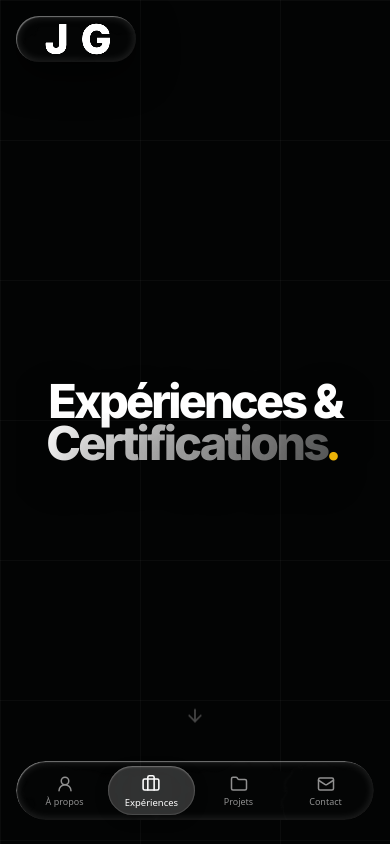
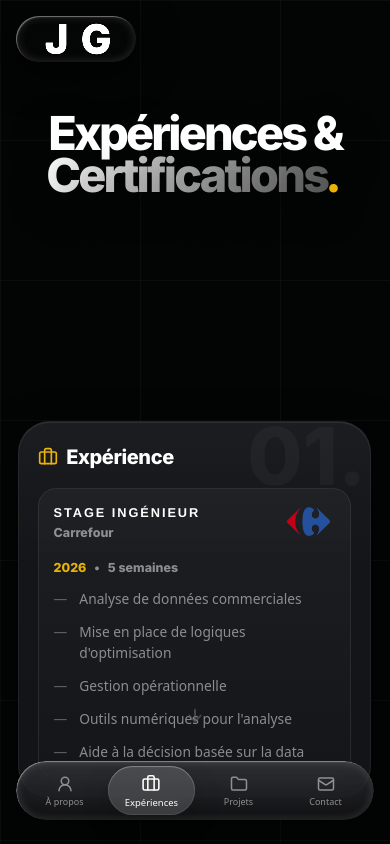
Before and after one commit to JeremyGnt/portfolio, a Vue app: page /experience in a window 390 px wide. Shown: the top 844 px of the page. Built offline with nearby package versions, Linux system fonts and the light colour scheme.

Commit message:
feat: enhance mobile experience by improving layout and animation for cards and navigation

```diff
--- a/src/App.vue
+++ b/src/App.vue
@@ -496,6 +496,12 @@ onUnmounted(() => {
     align-self: flex-start;
   }
 
+  #header-logo-bg {
+    background-color: rgba(15, 15, 15, 0.24);
+    backdrop-filter: blur(14px) saturate(1.08);
+    -webkit-backdrop-filter: blur(14px) saturate(1.08);
+  }
+
   .header-menu {
     position: fixed;
     left: 1rem;
--- a/src/components/LiquidMenu.vue
+++ b/src/components/LiquidMenu.vue
@@ -182,6 +182,7 @@ const restoreBubbleTransitions = () => {
 
 const syncMobileContentVisibility = () => {
   if (isMobileViewport()) {
+    isCompactMode.value = false
     isMenuContentVisible.value = true
   }
 }
@@ -195,6 +196,7 @@ const clearMenuContentRevealTimeout = () => {
 
 const revealMenuContentAfterExpand = () => {
   if (isMobileViewport()) {
+    isCompactMode.value = false
     isMenuContentVisible.value = true
     return
   }
@@ -426,7 +428,7 @@ const handleCompactModeChange = (event: Event) => {
   clearMenuContentRevealTimeout()
 
   if (isMobileViewport()) {
-    isCompactMode.value = compact
+    isCompactMode.value = false
     isMenuContentVisible.value = true
     scheduleMenuLayoutSync()
     return
@@ -704,6 +706,7 @@ onBeforeUnmount(() => {
   border-radius: inherit;
   background-color: rgba(15, 15, 15, 0.1);
   backdrop-filter: brightness(1.2) blur(1px) url(#menuDisplacementFilter);
+  -webkit-backdrop-filter: brightness(1.2) blur(1px);
   box-shadow:
     inset 1px 1px 1px 0 rgba(255, 255, 255, 0.4),
     inset -1px -1px 2px 0 rgba(0, 0, 0, 0.1),
@@ -781,6 +784,9 @@ onBeforeUnmount(() => {
   border-radius: 35px;
   pointer-events: none;
   transform: scale(1);
+  isolation: isolate;
+  backface-visibility: hidden;
+  -webkit-backface-visibility: hidden;
   transition:
     left var(--move-duration, 0.8s) cubic-bezier(0.34, 1.25, 0.64, 1),
     top var(--move-duration, 0.8s) cubic-bezier(0.34, 1.25, 0.64, 1),
@@ -791,6 +797,7 @@ onBeforeUnmount(() => {
     box-shadow 0.3s ease,
     transform var(--grow-duration, 0.46s) cubic-bezier(0.22, 1, 0.36, 1);
   backdrop-filter: blur(20px) saturate(1.1);
+  -webkit-backdrop-filter: blur(20px) saturate(1.1);
   background-color: rgba(255, 255, 255, 0.18);
   box-shadow:
     inset 0 1px 2px rgba(255, 255, 255, 0.25),
@@ -820,6 +827,7 @@ onBeforeUnmount(() => {
 
 .active-bubble.moving {
   backdrop-filter: brightness(1.2) blur(1px) url(#menuDisplacementFilter);
+  -webkit-backdrop-filter: brightness(1.2) blur(1px);
   background-color: rgba(255, 255, 255, 0.02);
   box-shadow:
     inset 1px 1px 1px 0 rgba(255, 255, 255, 0.4),
@@ -839,6 +847,7 @@ onBeforeUnmount(() => {
 .active-bubble.dragging {
   transform: scale(1.28);
   backdrop-filter: brightness(1.2) blur(1px) url(#menuDisplacementFilter);
+  -webkit-backdrop-filter: brightness(1.2) blur(1px);
   background-color: rgba(255, 255, 255, 0.03);
   box-shadow:
     inset 1px 1px 1px 0 rgba(255, 255, 255, 0.42),
@@ -857,6 +866,20 @@ onBeforeUnmount(() => {
   .liquid-menu.is-compact .menu-shell {
     width: 100%;
     max-width: 100%;
+  }
+
+  .menu-shell {
+    isolation: isolate;
+    backface-visibility: hidden;
+    -webkit-backface-visibility: hidden;
+  }
+
+  .menu-bg {
+    background:
+      linear-gradient(180deg, rgba(255, 255, 255, 0.12) 0%, rgba(255, 255, 255, 0.04) 100%),
+      rgba(12, 14, 18, 0.42);
+    backdrop-filter: blur(18px) saturate(1.16);
+    -webkit-backdrop-filter: blur(18px) saturate(1.16);
   }
 
   .menu-shell-track {
@@ -903,6 +926,23 @@ onBeforeUnmount(() => {
     transform: none;
   }
 
+  .liquid-menu:not(.is-content-visible) .active-bubble {
+    opacity: 1;
+  }
+
+  .active-bubble,
+  .active-bubble.moving,
+  .active-bubble.growing,
+  .active-bubble.dragging {
+    backdrop-filter: blur(16px) saturate(1.12);
+    -webkit-backdrop-filter: blur(16px) saturate(1.12);
+    background-color: rgba(255, 255, 255, 0.16);
+    box-shadow:
+      inset 0 1px 1px rgba(255, 255, 255, 0.26),
+      inset 0 0 0 1px rgba(255, 255, 255, 0.08),
+      0 10px 28px rgba(0, 0, 0, 0.18);
+  }
+
   .item-icon {
     width: 18px;
     height: 18px;
--- a/src/components/experience/ExperienceSceneCard.vue
+++ b/src/components/experience/ExperienceSceneCard.vue
@@ -318,8 +318,32 @@ const resolveCertificationIcon = (icon: CertificationIcon) => certificationIconM
 }
 
 @media (max-width: 720px) {
+  .experience-card {
+    padding: 1.2rem;
+  }
+
+  .experience-card__number {
+    top: -0.4rem;
+    right: 0.25rem;
+    font-size: clamp(5rem, 20vw, 7.2rem);
+  }
+
+  .experience-card__header {
+    margin-bottom: 0.9rem;
+  }
+
   .experience-card__meta-title {
     font-size: 0.8rem;
+  }
+
+  .experience-card__panel {
+    gap: 0.68rem;
+    padding: 0.9rem;
+    border-radius: 1.15rem;
+  }
+
+  .experience-card__stack {
+    gap: 0.8rem;
   }
 
   .experience-card__company-logo-box {
@@ -330,7 +354,15 @@ const resolveCertificationIcon = (icon: CertificationIcon) => certificationIconM
 
   .experience-card__description,
   .experience-card__bullet-list :deep(li) {
-    font-size: 0.9rem;
+    font-size: 0.86rem;
+    line-height: 1.52;
+  }
+
+  .experience-card__date-line,
+  .experience-card__cert-date,
+  .experience-card__cert-subtitle,
+  .timeline-role {
+    font-size: 0.78rem;
   }
 
   .experience-card__body {
--- a/src/composables/useExperienceSceneAnimation.ts
+++ b/src/composables/useExperienceSceneAnimation.ts
@@ -10,6 +10,23 @@ const logoSpinResetThreshold = 0.68
 const mobileExperienceBreakpoint = '(max-width: 720px)'
 const mobileFirstCardOffset = 24
 const mobileCardHeaderGap = 10
+const mobileCardEntrySpacingViewportFactor = 0.52
+const mobileHeroSpaceViewportFactor = 0.46
+const mobileCardStageEntryViewportFactor = 0.12
+const mobileBottomSceneViewportFactor = 0.34
+const mobileBottomSceneMinimum = 160
+const mobileBottomNavClearance = 16
+const mobileScrollHintFadeDistance = 96
+
+const mobileSceneCssVars = [
+  '--experience-mobile-first-top',
+  '--experience-mobile-second-top',
+  '--experience-mobile-third-top',
+  '--experience-mobile-hero-space',
+  '--experience-mobile-entry-space',
+  '--experience-mobile-stack-spacing',
+  '--experience-mobile-bottom-space',
+] as const
 
 type SceneAnimationConfig = {
   endPercent: number
@@ -53,52 +70,63 @@ const getPinnedHeaderHeight = (card: HTMLElement) => {
   return Math.max(headerRect.bottom - cardRect.top, 84)
 }
 
-const createMobileSceneConfig = (
+const clearCardAnimationStyles = (cards: HTMLElement[]) => {
+  cards.forEach((card) => {
+    gsap.set(card, {
+      clearProps: 'transform,opacity,visibility,will-change',
+    })
+  })
+}
+
+const clearMobileSceneStyles = (stage: HTMLElement) => {
+  mobileSceneCssVars.forEach((cssVar) => {
+    stage.style.removeProperty(cssVar)
+  })
+}
+
+const syncMobileSceneStyles = (
   cards: HTMLElement[],
   stage: HTMLElement,
   header: HTMLElement | null,
-): SceneAnimationConfig => {
-  const stageRect = stage.getBoundingClientRect()
-  const stageTop = stageRect.top
-  const headerBottom = header?.getBoundingClientRect().bottom ?? stageTop
-  let stackedTop = Math.max(headerBottom + mobileFirstCardOffset - stageTop, 0)
+): void => {
+  const headerBottom = Math.round(header?.getBoundingClientRect().bottom ?? 56)
+  const bottomNavTop = Math.round(
+    document.querySelector<HTMLElement>('.header-menu')?.getBoundingClientRect().top ??
+      window.innerHeight - mobileBottomNavClearance,
+  )
+  const stickyTops = cards.map((_, index) => {
+    if (index === 0) {
+      return headerBottom + mobileFirstCardOffset
+    }
 
-  const cardStates = cards.map((card, index) => {
-    const cardRect = card.getBoundingClientRect()
-    const naturalTop = cardRect.top - stageTop
-    const targetY = stackedTop - naturalTop
-    const initialY = Math.max(stageRect.height - naturalTop + 56, cardRect.height * 0.95)
-
-    stackedTop += getPinnedHeaderHeight(card) + mobileCardHeaderGap
-
-    return {
-      card,
-      initialY,
-      position: index * 1.14,
-      vars: {
-        y: targetY,
-        duration: 0.98,
-      } satisfies gsap.TweenVars,
-    }
+    return 0
   })
 
-  return {
-    endPercent: Math.max(cards.length * 125, 360),
-    setup: () => {
-      cardStates.forEach(({ card, initialY }) => {
-        gsap.set(card, {
-          y: initialY,
-          autoAlpha: 1,
-          willChange: 'transform',
-        })
-      })
-    },
-    entries: cardStates.map(({ card, position, vars }) => ({
-      element: card,
-      position,
-      vars,
-    })),
+  for (let index = 1; index < stickyTops.length; index += 1) {
+    stickyTops[index] = stickyTops[index - 1] + getPinnedHeaderHeight(cards[index - 1]) + mobileCardHeaderGap
   }
+
+  const lastCard = cards.at(-1)
+  const lastTop = stickyTops.at(-1) ?? headerBottom + mobileFirstCardOffset
+  const lastCardHeight = Math.ceil(lastCard?.getBoundingClientRect().height ?? 0)
+  const availableBottom = bottomNavTop - mobileBottomNavClearance
+  const bottomSpace = Math.max(
+    availableBottom - (lastTop + lastCardHeight) + Math.max(window.innerHeight * mobileBottomSceneViewportFactor, 180),
+    mobileBottomSceneMinimum,
+  )
+  const heroSpace = Math.max(window.innerHeight * mobileHeroSpaceViewportFactor, 280)
+  const entrySpace = Math.max(window.innerHeight * mobileCardStageEntryViewportFactor, 72)
+  const stackSpacing = Math.max(window.innerHeight * mobileCardEntrySpacingViewportFactor, 280)
+
+  stage.style.setProperty('--experience-mobile-first-top', `${Math.round(stickyTops[0] ?? 96)}px`)
+  stage.style.setProperty('--experience-mobile-second-top', `${Math.round(stickyTops[1] ?? stickyTops[0] ?? 156)}px`)
+  stage.style.setProperty('--experience-mobile-third-top', `${Math.round(stickyTops[2] ?? stickyTops[1] ?? 216)}px`)
+  stage.style.setProperty('--experience-mobile-hero-space', `${Math.round(heroSpace)}px`)
+  stage.style.setProperty('--experience-mobile-entry-space', `${Math.round(entrySpace)}px`)
+  stage.style.setProperty('--experience-mobile-stack-spacing', `${Math.round(stackSpacing)}px`)
+  stage.style.setProperty('--experience-mobile-bottom-space', `${Math.round(bottomSpace)}px`)
+
+  clearCardAnimationStyles(cards)
 }
 
 export function useExperienceSceneAnimation() {
@@ -144,6 +172,18 @@ export function useExperienceSceneAnimation() {
     dispatchLogoSpinCue(false)
   }
 
+  const syncMobileScrollHint = () => {
+    if (!window.matchMedia(mobileExperienceBreakpoint).matches || !scrollHintRef.value) {
+      return
+    }
+
+    gsap.to(scrollHintRef.value, {
+      autoAlpha: window.scrollY > mobileScrollHintFadeDistance ? 0 : 0.72,
+      duration: 0.18,
+      overwrite: true,
+    })
+  }
+
   const buildScene = () => {
     const track = scrollTrackRef.value
     const stage = cardsStageRef.value
@@ -156,11 +196,18 @@ export function useExperienceSceneAnimation() {
       return
     }
 
+    const isMobileScene = window.matchMedia(mobileExperienceBreakpoint).matches
+
+    clearMobileSceneStyles(stage)
+
+    if (isMobileScene) {
+      syncMobileSceneStyles(cards, stage, header)
+      syncMobileScrollHint()
+      return
+    }
+
     context = gsap.context(() => {
-      const isMobileScene = window.matchMedia(mobileExperienceBreakpoint).matches
-      const sceneConfig = isMobileScene
-        ? createMobileSceneConfig(cards, stage, header)
-        : createDesktopSceneConfig(cards)
+      const sceneConfig = createDesktopSceneConfig(cards)
 
       sceneConfig.setup()
 
@@ -228,8 +275,14 @@ export function useExperienceSceneAnimation() {
 
     resizeTimeout = setTimeout(() => {
       buildScene()
-      ScrollTrigger.refresh()
+      if (!window.matchMedia(mobileExperienceBreakpoint).matches) {
+        ScrollTrigger.refresh()
+      }
     }, 160)
+  }
+
+  const handleScroll = () => {
+    syncMobileScrollHint()
   }
 
   onBeforeUpdate(resetCardRefs)
@@ -238,6 +291,7 @@ export function useExperienceSceneAnimation() {
     scrollWindowToTopInstantly()
     buildScene()
     window.addEventListener('resize', handleResize, { passive: true })
+    window.addEventListener('scroll', handleScroll, { passive: true })
   })
 
   onUnmounted(() => {
@@ -247,6 +301,7 @@ export function useExperienceSceneAnimation() {
     }
 
     window.removeEventListener('resize', handleResize)
+    window.removeEventListener('scroll', handleScroll)
     destroyScene()
   })
 
--- a/src/views/ExperienceView.vue
+++ b/src/views/ExperienceView.vue
@@ -230,24 +230,76 @@ onUnmounted(() => {
 }
 
 @media (max-width: 720px) {
+  .scroll-track {
+    height: auto;
+  }
+
+  .sticky-wrap {
+    height: auto;
+    display: block;
+    overflow: visible;
+  }
+
+  .scene-hero {
+    position: relative;
+    inset: auto;
+    min-height: var(--experience-mobile-hero-space, 320px);
+    align-items: flex-start;
+    padding-top: calc(var(--experience-mobile-first-top, 96px) + 1rem);
+    padding-bottom: 0.75rem;
+  }
+
   .scene-hero h1 {
     width: min(100%, 32rem);
     font-size: clamp(2.4rem, 12vw, 4.2rem);
   }
 
+  .cards-layer {
+    position: relative;
+    inset: auto;
+    padding: 0;
+  }
+
   .cards-stage {
-    grid-template-columns: minmax(0, 1fr);
+    --experience-mobile-first-top: 96px;
+    --experience-mobile-second-top: 164px;
+    --experience-mobile-third-top: 232px;
+    --experience-mobile-hero-space: 320px;
+    --experience-mobile-entry-space: 72px;
+    --experience-mobile-stack-spacing: 300px;
+    --experience-mobile-bottom-space: 180px;
+    max-width: 28rem;
+    height: auto;
+    display: block;
+    padding-top: var(--experience-mobile-entry-space);
+    padding-bottom: var(--experience-mobile-bottom-space);
   }
 
   .experience-card-shell,
   .experience-card-shell--left,
   .experience-card-shell--center,
   .experience-card-shell--right {
-    grid-column: 1;
-    justify-self: center;
+    position: sticky;
+    grid-column: auto;
+    grid-row: auto;
+    top: var(--experience-mobile-first-top);
+    margin: 0 auto;
+    justify-self: stretch;
     width: min(100%, 28rem);
     height: auto;
     min-height: 0;
+  }
+
+  .experience-card-shell + .experience-card-shell {
+    margin-top: var(--experience-mobile-stack-spacing);
+  }
+
+  .experience-card-shell--center {
+    top: var(--experience-mobile-second-top);
+  }
+
+  .experience-card-shell--right {
+    top: var(--experience-mobile-third-top);
   }
 }
 
@@ -262,7 +314,6 @@ onUnmounted(() => {
   }
 
   .cards-layer {
-    padding-top: clamp(3.5rem, 7vh, 4.5rem);
     padding-right: 0.15rem;
     padding-left: 0.15rem;
   }
```
Also changed, not shown: tasks/lessons.md (+1 -0 lines), tasks/todo.md (+14 -0 lines).
